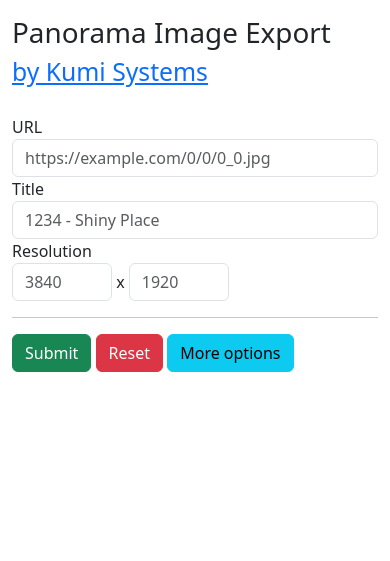
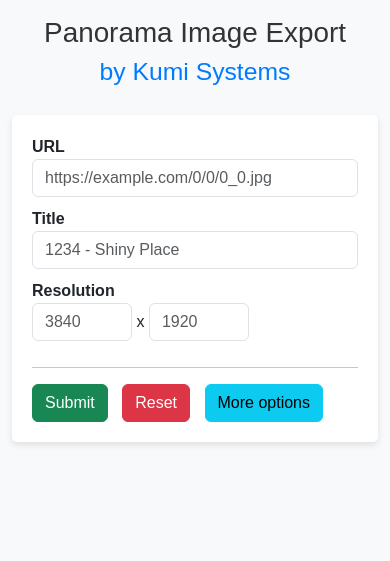
Before and after one commit to KumiSystems/pix360core, a Django app: template src/pix360core/templates/pix360core/converter.html in a window 390 px wide. Shown: the top 561 px of the page. Run offline with Django 3.2, Linux system fonts and the light colour scheme; the template is opened without the code that fills it, so the values that code supplies are empty; some libraries are stand-ins or nearby versions.

Commit message:
feat: Add custom styling for the converter page
Introduced a new stylesheet (`style.css`) to enhance the UI/UX of the converter page. This stylesheet implements a clean and modern aesthetic across the page, with improvements to background color, font choices, form appearance, and button styling. Centralized alignment for headers and adjustments to the modal dialog width for better responsiveness are also included. This effort aims at providing a more visually appealing and user-friendly interface, directly addressing feedback regarding the previous lack of custom styling. Additionally, integrated the custom stylesheet into the converter template to ensure these styles are applied.

```diff
--- /dev/null
+++ b/src/pix360core/static/css/style.css
@@ -0,0 +1,62 @@
+body {
+  background-color: #f8f9fa;
+  font-family: "Arial", sans-serif;
+}
+
+.container {
+  max-width: 800px;
+}
+
+h1,
+h2 {
+  text-align: center;
+  color: #333;
+}
+
+h2 a {
+  text-decoration: none;
+  color: #007bff;
+}
+
+h2 a:hover {
+  text-decoration: underline;
+}
+
+form {
+  background-color: #fff;
+  padding: 20px;
+  border-radius: 5px;
+  box-shadow: 0 3px 6px rgba(0, 0, 0, 0.1);
+}
+
+.form-group label {
+  font-weight: bold;
+}
+
+.form-control {
+  margin-bottom: 10px;
+}
+
+.btn {
+  margin-right: 10px;
+}
+
+#options {
+  display: none;
+}
+
+#cards {
+  margin-top: 20px;
+}
+
+.modal-dialog {
+  max-width: 90%;
+}
+
+.modal-content {
+  background-color: #fff;
+}
+
+#panorama {
+  height: 500px;
+}
--- a/src/pix360core/templates/pix360core/converter.html
+++ b/src/pix360core/templates/pix360core/converter.html
@@ -6,6 +6,7 @@
     <meta name="viewport" content="width=device-width, initial-scale=1" />
     <link rel="stylesheet" href="{% static "dist/css/bootstrap.min.css" %}" type="text/css">
     <link rel="stylesheet" href="{% static "dist/css/pannellum.css" %}" type="text/css">
+    <link rel="stylesheet" href="{% static "css/style.css" %}" type="text/css">
     <link rel="icon" type="image/png" href="{% static "img/favicon.png" %}">
     <title>Panorama Image Export</title>
   </head>
```
